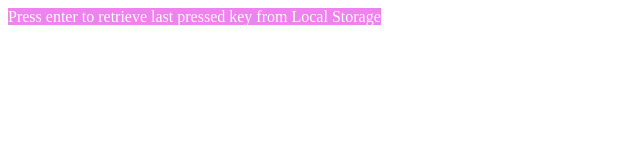
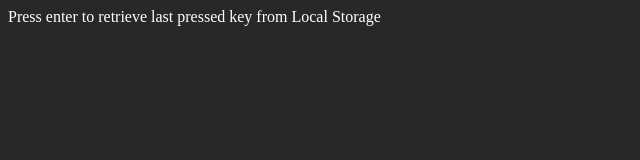
Before and after one commit to aswinanil/basic-html-app, a plain HTML site: page index.html in a window 1280 px wide. Shown: the whole page, without its empty margins (0-640 px from the left). Drawn offline with Linux system fonts and the light colour scheme.

Commit message:
update background

```diff
--- a/styles/styles.css
+++ b/styles/styles.css
@@ -1,4 +1,6 @@
+body {
+    background-color: #282828;
+}
 span {
-    background-color: violet;
     color: white;
 }
```
